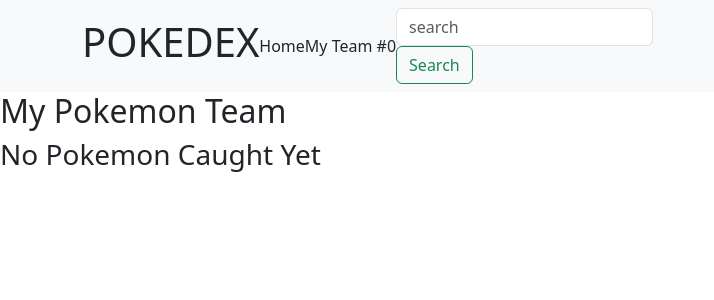
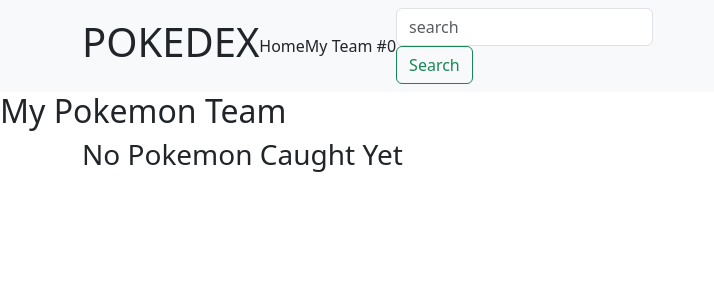
Before and after one commit to mickeygard/StarWarsDatabase, a React (Vite) app: page /team in a window 1280 px wide. Shown: the top 300 px of the page, without its empty margins (0-714 px from the left). Built offline with nearby package versions, Linux system fonts and the light colour scheme.

Commit message:
1, 2, 3, 4, 6, 7, 13 Pass. Didn't fix andthing completely, but figured out that the search error is the same for both. Cuttently the PokemonCard button to catch/release is built, but not rendering on the page.

```diff
--- a/index.html
+++ b/index.html
@@ -3,7 +3,7 @@
 
 <head>
   <meta charset="UTF-8" />
-  <link rel="icon" type="image/svg+xml" href="/vite.svg" />
+  <link rel="icon" type="image/png" href="./src/components/Pokeball.png" />
   <meta name="viewport" content="width=device-width, initial-scale=1.0" />
   <title>POKEDEX</title>
 </head>
--- a/src/components/Navbar.jsx
+++ b/src/components/Navbar.jsx
@@ -1,14 +1,14 @@
-import { useState } from 'react';
+import React, { useContext, useState } from 'react';
 import { useNavigate } from 'react-router-dom';
 import axios from 'axios';
-import Container from 'react-bootstrap/Container';
-import Nav from 'react-bootstrap/Nav';
-import Navbar from 'react-bootstrap/Navbar';
+import { Nav, Navbar, Container } from 'react-bootstrap';
 import { Link } from 'react-router-dom';
 import { Form, FormControl, Button } from 'react-bootstrap';
+import { TeamContext } from './TeamContext';
 
 
 function MyNavBar() {
+  const { team } = useContext(TeamContext);
   const [searchQuery, setSearchQuery] = useState('');
   const navigate = useNavigate();
 
@@ -37,7 +37,7 @@
         <Navbar.Collapse id="basic-navbar-nav">
           <h1>POKEDEX</h1>
         <Nav.Link as={Link} to='/'>Home</Nav.Link>
-        <Nav.Link as={Link} to='/team'>My Team #0</Nav.Link>
+        <Nav.Link as={Link} to='/team'>My Team {`#${team.length}`}</Nav.Link>
           <Form inline="true" onSubmit={handleSearch} className="ml-auto">
             <FormControl
               type="text"
@@ -46,7 +46,7 @@
               value={searchQuery}
               onChange={(e) => setSearchQuery(e.target.value)}
             />
-            <Button type="submit" variant="outline-success" id= "search-button">Search</Button>
+              <Button type="submit" variant="outline-success" id="search-button">Search</Button>
           </Form>
         </Navbar.Collapse>
       </Container>
--- a/src/components/PokemonCard.jsx
+++ b/src/components/PokemonCard.jsx
@@ -1,13 +1,25 @@
 import React from 'react'
 import { useNavigate } from 'react-router-dom';
 import { Link } from "react-router-dom";
-import { Card } from "react-bootstrap";
+import { Card, Button } from "react-bootstrap";
+import { TeamContext } from './TeamContext';
 
 
 function PokemonCard({ data }) {
     const navigate = useNavigate()
-    const navigateToPokemonPage = () => navigate(`./PokemonPage/${data.id}`)
-    console.log(data);
+    const { team, addToTeam, removeFromTeam } =useContext(TeamContext);
+
+    const isInTeam = team.some((p) => p.name === data.name);
+
+    const handleTeamButtonClick = () => {
+      if (isInTeam) {
+        removeFromTeam(data);
+      } else {
+        addToTeam(data);
+      }
+    };
+    const navigateToPokemonPage = () => navigate(`./PokemonPage/${data.name}`)
+
     const getPokemonTypeClass = (type) => {
       switch (type) {
         case 'normal': return 'bg-color-normal';
@@ -37,11 +49,14 @@
             <Card.Body>
               <Card.Title>{data.name}</Card.Title>
               <Link to={`/pokemon/${data.name}`}>
-                <button>Capture</button>
+                <Button variant="primary">View Details</Button>
               </Link>
+              <Button variant={isInTeam ? "danger" : "success" } onClick={handleTeamButtonClick}>
+                {isInTeam ? "Release" : "Capture"}
+              </Button>
             </Card.Body>
         </Card>
       );
-    }
+    };
 
 export default PokemonCard
--- /dev/null
+++ b/src/components/TeamContext.jsx
@@ -0,0 +1,26 @@
+import React, { createContext, useState } from 'react';
+
+
+const TeamContext = createContext();
+
+const TeamProvider = ({children}) => {
+  const [team, setTeam] = useState([]);
+
+  const addToTeam = (pokemon) => {
+    if (team.length < 6 && !team.some((p) => p.name === pokemon.name)) {
+      setTeam([...team, pokemon]);
+    }
+  };
+
+  const removeFromTeam = (pokemon) => {
+    setTeam(team.filter((p) => p.name !== pokemon.name));
+  };
+
+  return (
+    <TeamContext.Provider value={{ team, addToTeam, removeFromTeam }}>
+      {children}
+    </TeamContext.Provider>
+  );
+};
+
+export { TeamContext, TeamProvider }
--- a/src/components/TeamPage.jsx
+++ b/src/components/TeamPage.jsx
@@ -1,15 +1,25 @@
-import React from 'react'
-import MyNavBar from './Navbar'
-import App from '../App'
-
+import React, { useContext} from 'react';
+import { Container, Row } from 'react-bootstrap';
+import { TeamContext } from './TeamContext';
+import PokemonCard from './PokemonCard'
 
 function TeamPage() {
+const { team } = useContext(TeamContext);
+
   return (
     <>
       <h2>My Pokemon Team</h2>
-      <h3>No Pokemon Caught Yet</h3>
+      <Container>
+        <Row>
+          {team.length ? (
+            team.map((pokemon, i) => <PokemonCard key={i} data={pokemon} />)
+          ) : (
+            <h3>No Pokemon Caught Yet</h3>
+          )}
+        </Row>
+      </Container>
     </>
-  )
-}
+  );
+};
 
 export default TeamPage
--- a/src/router.jsx
+++ b/src/router.jsx
@@ -2,7 +2,6 @@
 import App from "./App.jsx";
 import HomePage from "./components/HomePage.jsx";
 import PokemonPage from "./components/PokemonPage.jsx";
-import PokemonCard from "./components/PokemonCard.jsx";
 import TeamPage from "./components/TeamPage.jsx";
 import Error404Page from "./components/Error404Page.jsx";
 import MissingPokemonPage from "./components/MissingPokemonPage.jsx";
@@ -22,10 +21,6 @@
         element: <PokemonPage />
       },
       {
-        path: 'pokemoncard',
-        element: <PokemonCard />
-      },
-      {
         path: 'team',
         element: <TeamPage />
       },
```
Also changed, not shown: src/main.jsx (+7 -2 lines), src/components/Pokeball.png (added).
